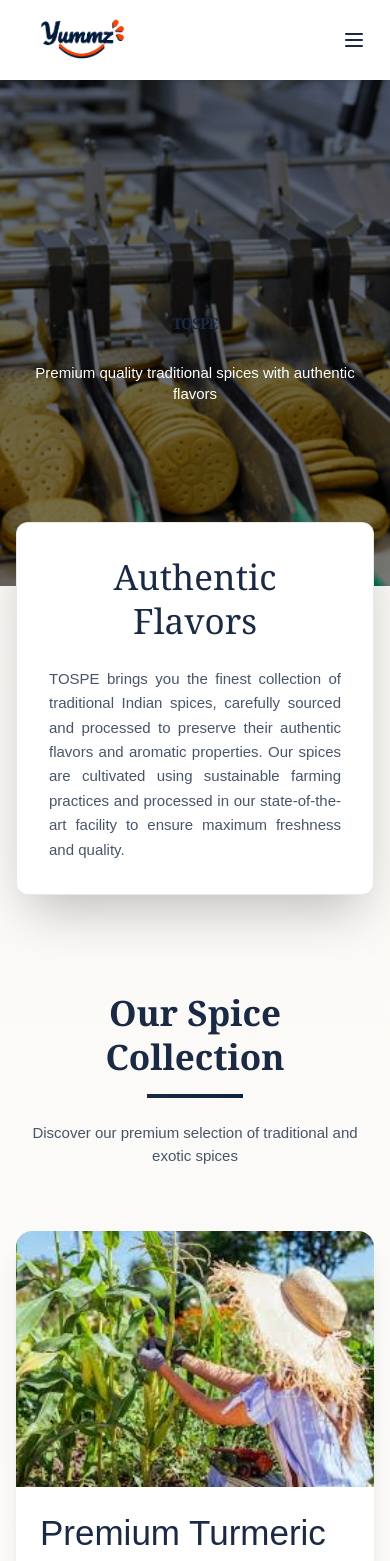
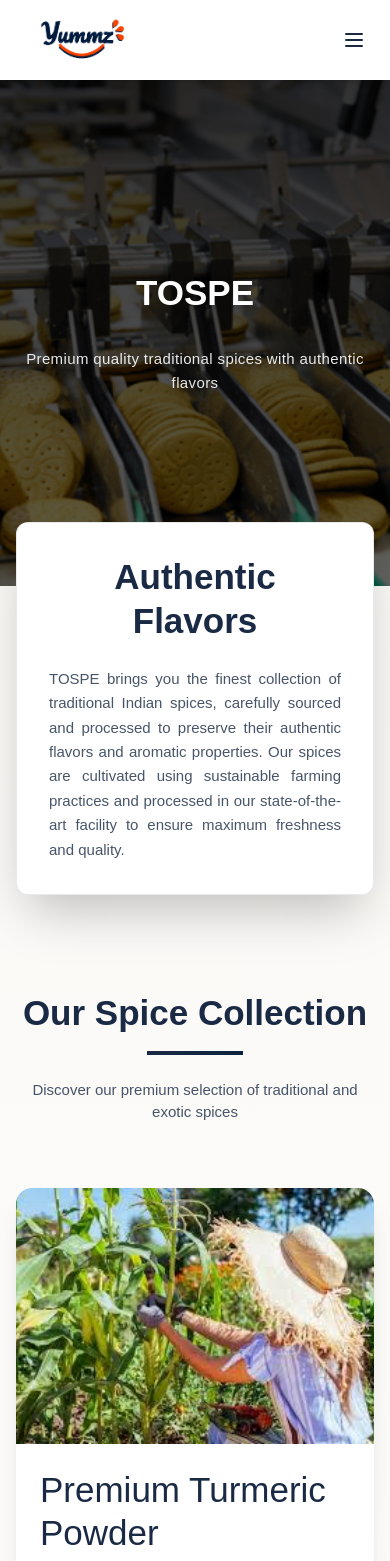
Before and after one commit to blackhorse2807/yummz, a Next.js app: page /tospe in a window 390 px wide. Shown: the top 1561 px of the page. Built offline with nearby package versions, Linux system fonts and the light colour scheme.

Commit message:
Update page.tsx

```diff
--- a/src/app/tospe/page.tsx
+++ b/src/app/tospe/page.tsx
@@ -25,7 +25,7 @@
             className="object-cover"
             priority
           />
-          <div className="absolute inset-0 bg-gradient-to-b from-[#1a2a44]/70 to-black/50 mix-blend-multiply" />
+          <div className="absolute inset-0 bg-gradient-to-b from-black/80 to-black/60" />
         </div>
         <div className="absolute inset-0 flex items-center justify-center">
           <motion.div
@@ -34,10 +34,13 @@
             transition={{ duration: 1 }}
             className="text-center px-4 sm:px-6 lg:px-8"
           >
-            <h1 className="mt-8 text-5xl sm:text-6xl font-serif font-bold text-white tracking-tight">
-              <span className="text-[#1a2a44]">TOSPE</span>
+            <h1 className="text-9xl sm:text-8xl font-bold text-white drop-shadow-lg">
+              {/* <span className="text-white relative"> */}
+                TOSPE
+                {/* <span className="absolute -bottom-3 left-1/2 transform -translate-x-1/2 w-24 h-1.5 bg-white/90 rounded-full"></span> */}
+              {/* </span> */}
             </h1>
-            <p className="mt-6 text-xl text-white max-w-2xl mx-auto font-light">
+            <p className="mt-8 text-xl text-white/90 max-w-2xl mx-auto font-light leading-relaxed tracking-wide drop-shadow-md">
               Premium quality traditional spices with authentic flavors
             </p>
           </motion.div>
@@ -48,7 +51,7 @@
       <div className="max-w-7xl mx-auto px-4 sm:px-6 lg:px-8 -mt-16 relative z-10">
         <div className="bg-white rounded-xl shadow-2xl p-8 sm:p-12 border border-[#1a2a44]/10">
           <div className="mx-auto max-w-3xl text-center">
-            <h2 className="text-2xl font-serif text-[#1a2a44]">Authentic Flavors</h2>
+            <h2 className="text-2xl font-bold text-[#1a2a44]">Authentic Flavors</h2>
             <p className="mt-6 text-lg text-[#1a2a44]/80 leading-relaxed font-light text-justify">
               TOSPE brings you the finest collection of traditional Indian spices, carefully sourced and processed to preserve their authentic flavors and aromatic properties. Our spices are cultivated using sustainable farming practices and processed in our state-of-the-art facility to ensure maximum freshness and quality.
             </p>
@@ -65,7 +68,7 @@
         className="max-w-7xl mx-auto px-4 sm:px-6 lg:px-8 py-24"
       >
         <motion.div variants={fadeIn} className="text-center mb-16">
-          <h2 className="text-3xl font-serif font-bold text-[#1a2a44]">Our Spice Collection</h2>
+          <h2 className="text-3xl font-bold text-[#1a2a44]">Our Spice Collection</h2>
           <div className="h-1 w-24 bg-gradient-to-r from-[#1a2a44] to-[#0a2340] mx-auto mt-4"></div>
           <p className="mt-6 text-[#1a2a44]/80 max-w-3xl mx-auto">
             Discover our premium selection of traditional and exotic spices
@@ -98,7 +101,7 @@
           <motion.div variants={fadeIn} className="bg-white rounded-2xl shadow-xl overflow-hidden hover:shadow-2xl transition-shadow duration-300">
             <div className="relative h-64">
               <Image
-                src="/landing-page/dairy-machinery.jpg"
+                src="/landing-page/food-processing.jpg"
                 alt="TOSPE Garam Masala"
                 fill
                 className="object-cover"
@@ -143,7 +146,7 @@
         <div className="max-w-7xl mx-auto px-4 sm:px-6 lg:px-8">
           <div className="grid grid-cols-1 md:grid-cols-2 gap-12 items-center">
             <div>
-              <h2 className="text-3xl font-serif font-bold text-[#1a2a44] mb-6">Our Quality Commitment</h2>
+              <h2 className="text-3xl font-bold text-[#1a2a44] mb-6">Our Quality Commitment</h2>
               <div className="space-y-4 text-justify">
                 <p className="text-[#1a2a44]/80">
                   At TOSPE, we are committed to delivering the highest quality spices to your kitchen. Our integrated farming and processing approach ensures complete traceability from farm to table.
@@ -203,7 +206,7 @@
 
       {/* Call to Action */}
       <div className="max-w-7xl mx-auto px-4 sm:px-6 lg:px-8 py-20 text-center">
-        <h2 className="text-3xl font-serif font-bold text-[#1a2a44] mb-6">Experience the TOSPE Difference</h2>
+        <h2 className="text-3xl font-bold text-[#1a2a44] mb-6">Experience the TOSPE Difference</h2>
         <p className="text-[#1a2a44]/80 max-w-3xl mx-auto mb-10">
           Ready to elevate your culinary creations with TOSPE&apos;s premium spices? Explore our full range of products or contact us for wholesale inquiries.
         </p>
@@ -219,13 +222,13 @@
 
       {/* Gallery Section */}
       <div className="max-w-7xl mx-auto px-4 sm:px-6 lg:px-8 py-20">
-        <h2 className="text-3xl font-serif font-bold text-[#1a2a44] text-center mb-8">Gallery</h2>
+        <h2 className="text-3xl font-bold text-[#1a2a44] text-center mb-8">Gallery</h2>
         <div className="grid grid-cols-2 md:grid-cols-4 gap-4">
-          <Image src="/images/topse.png" alt="TOSPE Logo" width={400} height={300} className="rounded-lg" />
-          <Image src="/images/img1yummz.avif" alt="Gallery Image 1" width={400} height={300} className="rounded-lg" />
-          <Image src="/images/img2yummz.avif" alt="Gallery Image 2" width={400} height={300} className="rounded-lg" />
-          <Image src="/images/img3yummz.avif" alt="Gallery Image 3" width={400} height={300} className="rounded-lg" />
-          <Image src="/images/img4yummz.avif" alt="Gallery Image 4" width={400} height={300} className="rounded-lg" />
+          <Image src="/images/leechang1.jpg" alt="TOSPE Logo" width={400} height={300} className="rounded-lg" />
+          <Image src="/images/leechang2.jpg" alt="Gallery Image 1" width={500} height={500} className="rounded-lg" />
+          <Image src="/images/leechang4.jpg" alt="Gallery Image 2" width={400} height={300} className="rounded-lg" />
+          <Image src="/images/leechang5.jpeg" alt="Gallery Image 3" width={400} height={300} className="rounded-lg" />
+          {/* <Image src="/images/img4yummz.avif" alt="Gallery Image 4" width={400} height={300} className="rounded-lg" /> */}
         </div>
       </div>
     </div>
```
